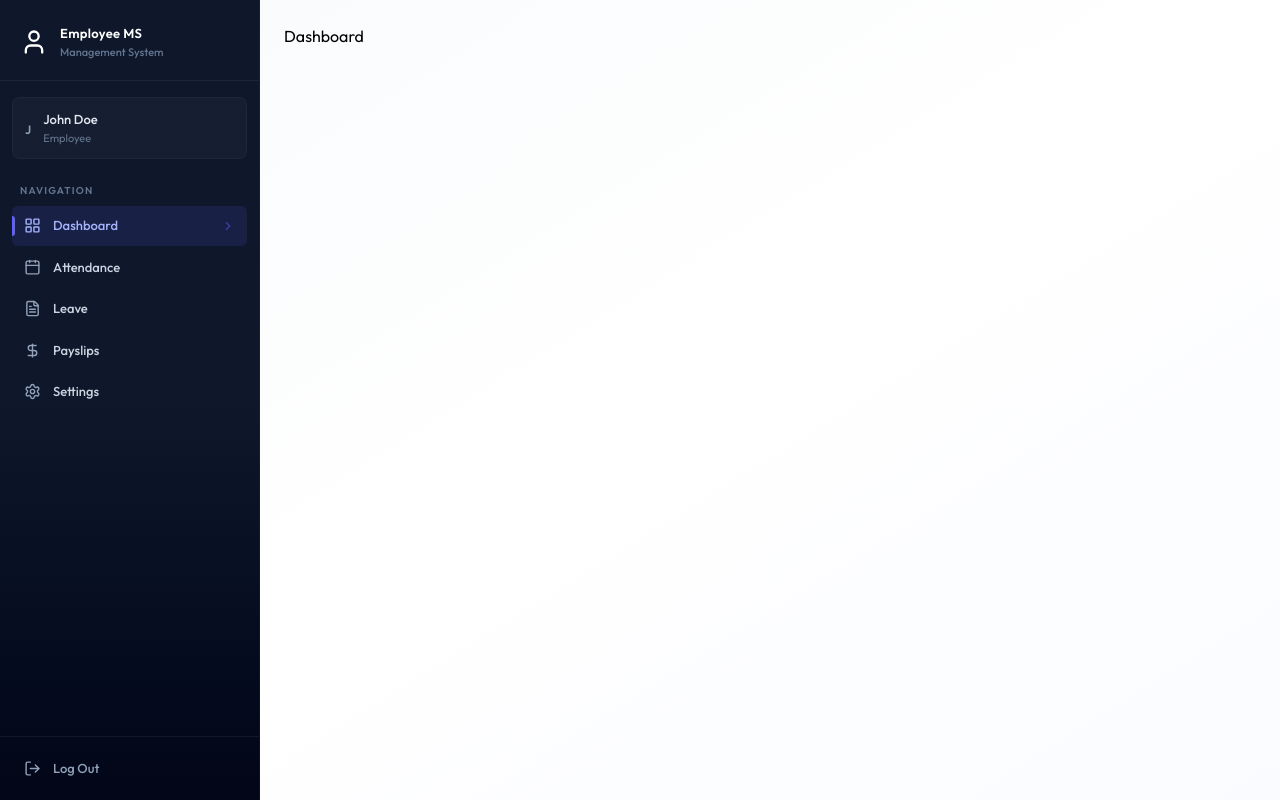
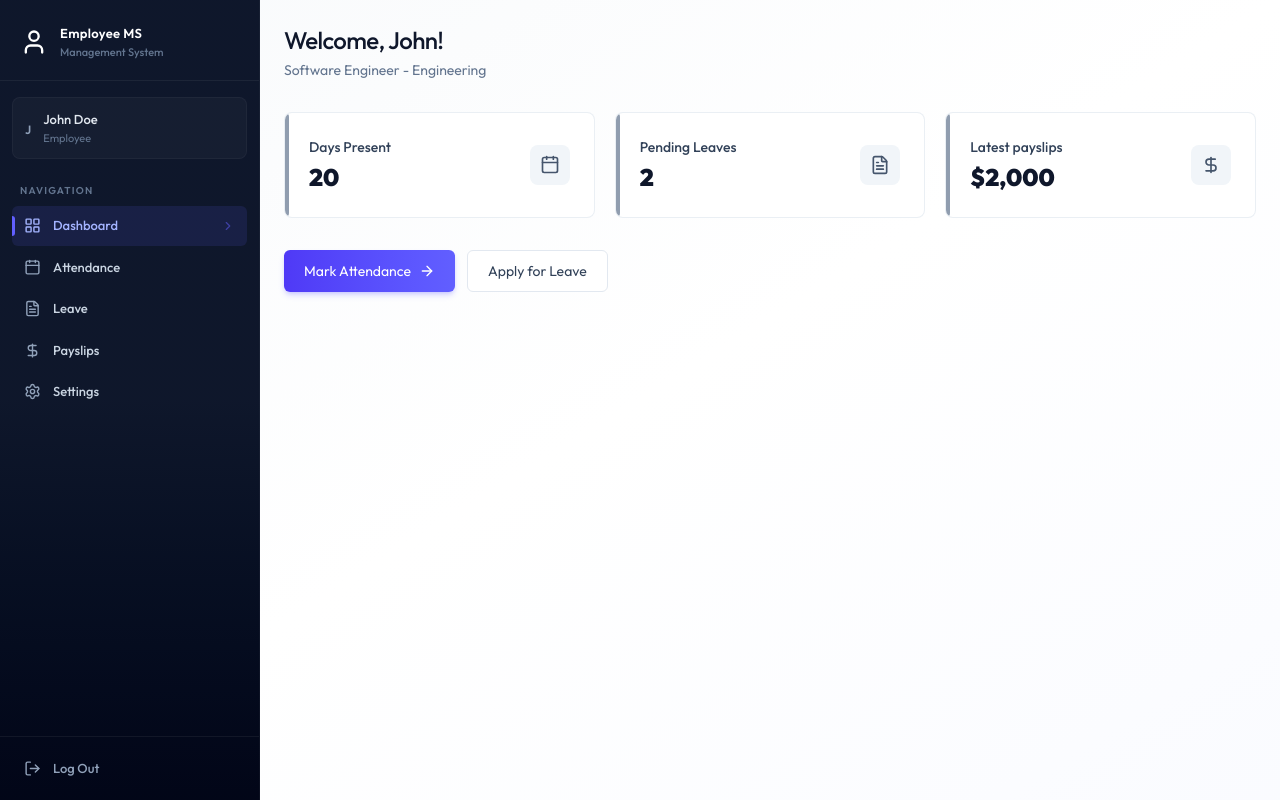
Before and after one commit to Vaibhav6234/EMS---MERN, a React (Vite) app in the folder frontend/: page /dashboard in a window 1280 px wide. Built offline with nearby package versions, Linux system fonts and the light colour scheme.

Commit message:
dashboard page UI done

```diff
--- /dev/null
+++ b/frontend/src/components/AdminDashboard.jsx
@@ -0,0 +1,59 @@
+import { Building2Icon, CalendarIcon, FileTextIcon, UserIcon } from 'lucide-react'
+import React from 'react'
+
+const AdminDashboard = ({data}) => {
+  const stats = [
+    {
+      icon: UserIcon,
+      value: data.totalEmployees,
+      label: "Total Employees",
+      description: "Active workforce"
+    },
+    {
+      icon: Building2Icon,
+      value: data.totalDepartmemts,
+      label: "Departments",
+      description: "Organization units"
+    },
+    {
+      icon: CalendarIcon,
+      value: data.todayAttendance,
+      label: "Today's Attendance",
+      description: "Checked in today"
+    },
+    {
+      icon: FileTextIcon,
+      value: data.pendingLeaves,
+      label: "Pending Leaves",
+      description: "Awaiting approval"
+    },
+  ]
+  return (
+      <div className='animate-fade-in'>
+      <div className="page-header">
+        <h1 className='page-title'>Dashboard</h1>
+        <p className='page-subtitle'>
+          Welcome back, Admin - here's your overview
+        </p>
+      </div>
+
+      <div className='grid grid-cols-1 sm:grid-cols-2 lg:grid-cols-4 gap-4 sm:gap-5 mb-8'>
+        {stats.map((s)=>(
+          <div key={s.label} className='card card-hover p-5 sm:p-6 relative overflow-hidden group flex items-center justify-between'>
+              <div>
+                <div className='absolute left-0 top-0 bottom-0 h-full w-1 rounded-r-full bg-slate-500/70 group-hover:bg-indigo-500/70 transition-colors'/>
+                <p className='text-sm font-medium text-slate-700'>{s.label}</p>
+                <p className='text-2xl font-black text-slate-900 mt-1'>{s.value}</p>
+              </div>
+              <s.icon className='size-10 p-2.5 rounded-lg bg-slate-100 text-slate-600 group-hover:bg-indigo-50 group-hover:text-indigo-600 transition-colors ' />
+          </div>
+        ))}
+      </div>
+
+
+
+    </div>
+  )
+}
+
+export default AdminDashboard
--- /dev/null
+++ b/frontend/src/components/EmployeeDashboard.jsx
@@ -0,0 +1,62 @@
+import React from 'react'
+import { ArrowRightIcon, CalendarIcon, DollarSignIcon, FileTextIcon } from "lucide-react"
+import {Link} from "react-router-dom"
+
+const EmployeeDashboard = ({data}) => {
+    const emp = data.employee;
+    const cards = [
+        {
+            icon: CalendarIcon,
+            value: data.currentMonthAttendance,
+            title: "Days Present",
+            subTitle: "This Months"
+        },
+        {
+            icon: FileTextIcon,
+            value: data.pendingLeaves,
+            title: "Pending Leaves",
+            subTitle: "Awaiting Approval"
+        },
+        {
+            icon: DollarSignIcon,
+            value: data.latestPayslip ? `$${data.latestPayslip.netSalary?.toLocaleString()}` : "N/A",
+            title: "Latest payslips",
+            subTitle: "Most recent payout"
+        },
+    ]
+  return (
+    <div className='animate-fade-in'>
+      <div className="page-header">
+        <h1 className='page-title'>Welcome, {emp?.firstName}!</h1>
+        <p className='page-subtitle'>
+          {emp?.position} - {emp?.department || "No Department"}
+        </p>
+      </div>
+
+      <div className='grid grid-cols-1 sm:grid-cols-3 gap-4 sm:gap-5 mb-8'>
+        {cards.map((card, index)=>(
+          <div key={index} className='card card-hover p-5 sm:p-6 relative overflow-hidden group flex items-center justify-between'>
+              <div>
+                <div className='absolute left-0 top-0 bottom-0 h-full w-1 rounded-r-full bg-slate-500/70 group-hover:bg-indigo-500/70 transition-colors'/>
+                <p className='text-sm font-medium text-slate-700'>{card.title}</p>
+                <p className='text-2xl font-black text-slate-900 mt-1'>{card.value}</p>
+              </div>
+              <card.icon className='size-10 p-2.5 rounded-lg bg-slate-100 text-slate-600 group-hover:bg-indigo-50 group-hover:text-indigo-600 transition-colors ' />
+          </div>
+        ))}
+      </div>
+
+      <div className='flex flex-col sm:flex-row gap-3'>
+        <Link to="/attendance" className='btn-primary text-center inline-flex items-center justify-center gap-2 '>
+            Mark Attendance <ArrowRightIcon className='w-4 h-4'/>
+        </Link>
+        <Link to="/leave" className='btn-secondary text-center'>
+            Apply for Leave
+        </Link>
+      </div>
+
+    </div>
+  )
+}
+
+export default EmployeeDashboard
--- /dev/null
+++ b/frontend/src/components/Loading.jsx
@@ -0,0 +1,11 @@
+import React from 'react'
+
+const Loading = () => {
+  return (
+    <div className='flex justify-center h-screen items-center'>
+        <div className='animate-spin size-8 border-2 border-indigo-600 border-t-transparent rounded-full'></div>
+    </div>
+  )
+}
+
+export default Loading
--- a/frontend/src/pages/Dashboard.jsx
+++ b/frontend/src/pages/Dashboard.jsx
@@ -1,6 +1,28 @@
-import React from 'react'
+import React, { useEffect, useState } from 'react'
+import {dummyAdminDashboardData, dummyEmployeeDashboardData} from "../assets/assets"
+import Loading from '../components/Loading'
+import AdminDashboard from '../components/AdminDashboard'
+import EmployeeDashboard from '../components/EmployeeDashboard'
 
 const Dashboard = () => {
+  const [data, setData] = useState(null)
+  const [loading, setLoading] = useState(true)
+
+  useEffect(()=>{
+    setData(dummyEmployeeDashboardData)
+    setTimeout(()=>{
+      setLoading(false)
+    },1000)
+  },[])
+
+  if(loading) return  <Loading/>
+  if(!data) return <p className="text-center text-slate-500 py-12">Failed to load dashboard</p>
+
+  if(data.role === "ADMIN"){
+    return  <AdminDashboard data={data}/>
+  }else{
+    return  <EmployeeDashboard data={data}/>
+  }lo
   return (
     <div>Dashboard</div>
   )
```
